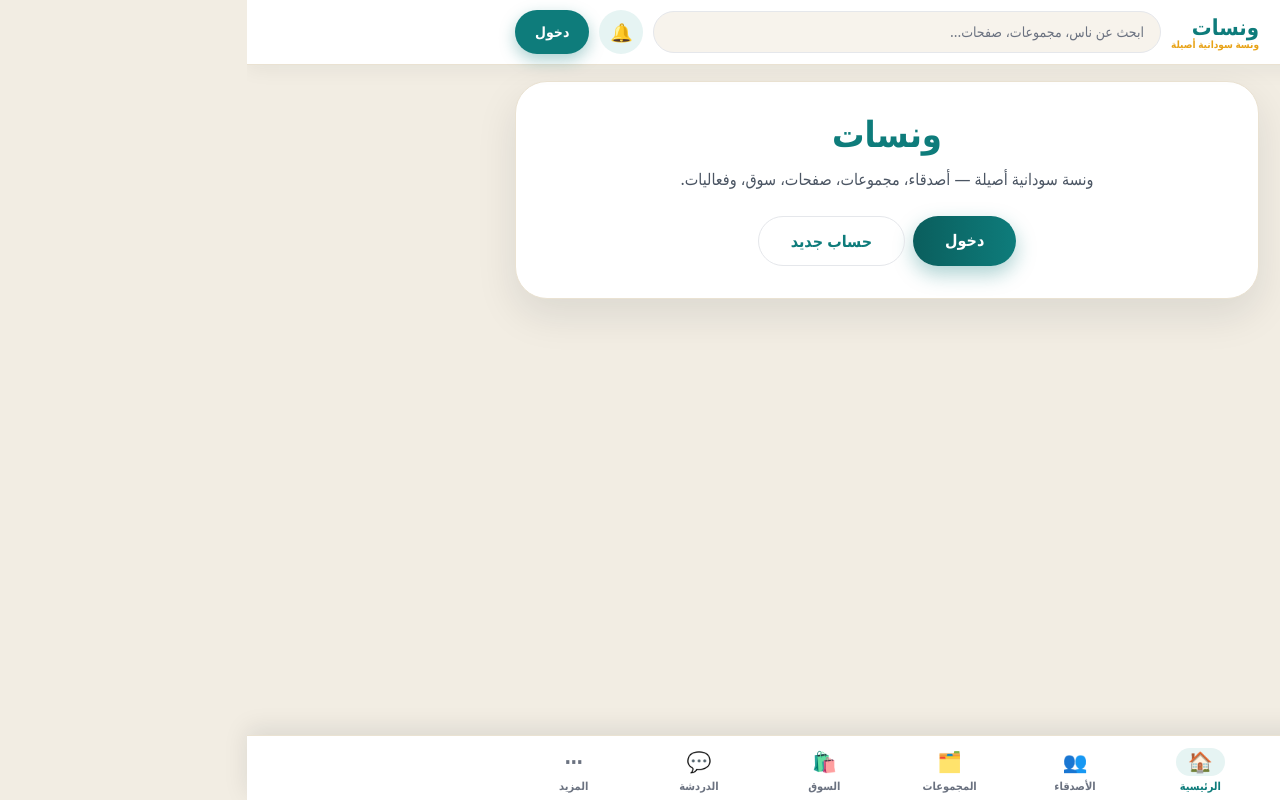
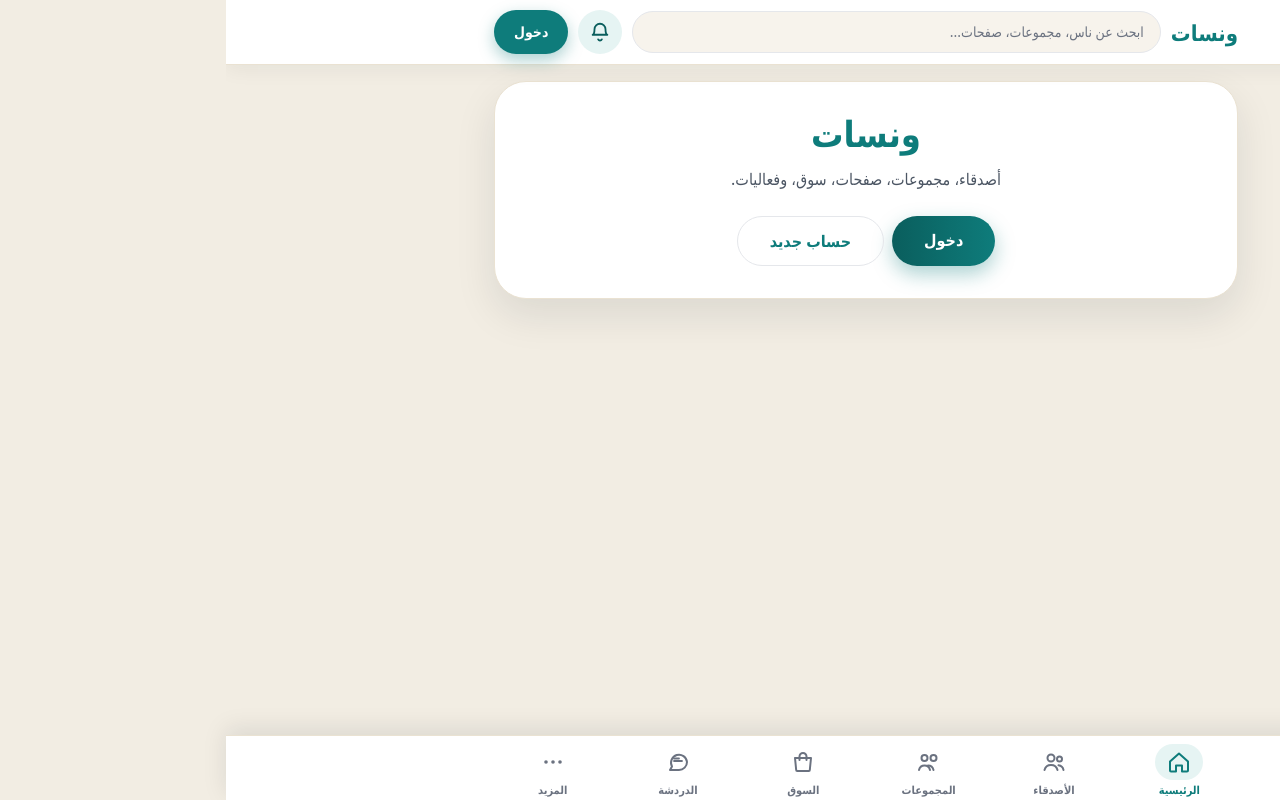
Before and after one commit to ym6051155-droid/Wanasat, a Next.js app: page / in a window 1280 px wide. Built offline with nearby package versions, Linux system fonts and the light colour scheme.

Commit message:
Fix tagline and replace emoji icons with original SVG icons

```diff
--- a/src/app/page.tsx
+++ b/src/app/page.tsx
@@ -12,7 +12,7 @@ export default function HomePage() {
     return (
       <div className="surface rounded-[32px] shadow-[0_16px_40px_rgba(23,32,42,0.10)] border p-8 text-center">
         <h1 className="text-4xl font-black text-nile">{APP_NAME}</h1>
-        <p className="mt-3 text-gray-600 leading-relaxed">ونسة سودانية أصيلة — أصدقاء، مجموعات، صفحات، سوق، وفعاليات.</p>
+        <p className="mt-3 text-gray-600 leading-relaxed">أصدقاء، مجموعات، صفحات، سوق، وفعاليات.</p>
         <div className="mt-6 flex gap-2 justify-center">
           <Link href="/login" className="bg-gradient-to-l from-nile to-nile-dark text-white rounded-full px-8 py-3 font-black shadow-[0_8px_20px_rgba(14,124,123,0.35)]">دخول</Link>
           <Link href="/signup" className="border rounded-full px-8 py-3 font-black">حساب جديد</Link>
--- a/src/components/BottomNav.tsx
+++ b/src/components/BottomNav.tsx
@@ -3,13 +3,14 @@ import Link from "next/link";
 import { usePathname, useRouter } from "next/navigation";
 import { useState } from "react";
 import { useStore } from "@/lib/store";
+import { BellIcon, EventsIcon, FriendsIcon, GroupsIcon, HomeIcon, MarketplaceIcon, MessagesIcon, MoreIcon, PagesIcon, ProfileIcon } from "./icons";
 
 const tabs = [
-  { href: "/", label: "الرئيسية", icon: "🏠" },
-  { href: "/friends", label: "الأصدقاء", icon: "👥" },
-  { href: "/groups", label: "المجموعات", icon: "🗂️" },
-  { href: "/marketplace", label: "السوق", icon: "🛍️" },
-  { href: "/messages", label: "الدردشة", icon: "💬" },
+  { href: "/", label: "الرئيسية", Icon: HomeIcon },
+  { href: "/friends", label: "الأصدقاء", Icon: FriendsIcon },
+  { href: "/groups", label: "المجموعات", Icon: GroupsIcon },
+  { href: "/marketplace", label: "السوق", Icon: MarketplaceIcon },
+  { href: "/messages", label: "الدردشة", Icon: MessagesIcon },
 ];
 
 export function BottomNav() {
@@ -31,7 +32,7 @@ export function BottomNav() {
                 isActive(t.href) ? "text-nile" : "text-gray-500"
               }`}
             >
-              <span className={`text-xl leading-none px-3 py-1 rounded-full ${isActive(t.href) ? "bg-nile-light" : ""}`}>{t.icon}</span>
+              <span className={`leading-none px-3 py-1.5 rounded-full flex items-center ${isActive(t.href) ? "bg-nile-light" : ""}`}><t.Icon size={24} /></span>
               {t.label}
             </Link>
           ))}
@@ -40,7 +41,7 @@ export function BottomNav() {
             className="flex-1 flex flex-col items-center justify-center gap-0.5 min-h-[58px] rounded-2xl text-[11px] font-black text-gray-500"
             aria-label="المزيد"
           >
-            <span className="text-xl leading-none px-3 py-1 rounded-full">⋯</span>
+            <span className="leading-none px-3 py-1.5 rounded-full flex items-center"><MoreIcon size={24} /></span>
             المزيد
           </button>
         </div>
@@ -53,12 +54,12 @@ export function BottomNav() {
           >
             <div className="w-12 h-1.5 rounded-full bg-gray-300 mx-auto mb-4" />
             <div className="grid grid-cols-2 gap-2">
-              <button onClick={() => closeAndGo("/pages")} className="rounded-2xl border px-4 py-3.5 font-black text-right">📄 الصفحات</button>
-              <button onClick={() => closeAndGo("/events")} className="rounded-2xl border px-4 py-3.5 font-black text-right">🎉 الفعاليات</button>
-              <button onClick={() => closeAndGo("/notifications")} className="rounded-2xl border px-4 py-3.5 font-black text-right">🔔 الإشعارات</button>
+              <button onClick={() => closeAndGo("/pages")} className="rounded-2xl border px-4 py-3.5 font-black text-right flex items-center gap-2"><PagesIcon size={20} /> الصفحات</button>
+              <button onClick={() => closeAndGo("/events")} className="rounded-2xl border px-4 py-3.5 font-black text-right flex items-center gap-2"><EventsIcon size={20} /> الفعاليات</button>
+              <button onClick={() => closeAndGo("/notifications")} className="rounded-2xl border px-4 py-3.5 font-black text-right flex items-center gap-2"><BellIcon size={20} /> الإشعارات</button>
               {current ? (
                 <>
-                  <button onClick={() => closeAndGo(`/profile/${current.id}`)} className="rounded-2xl border px-4 py-3.5 font-black text-right">👤 ملفي</button>
+                  <button onClick={() => closeAndGo(`/profile/${current.id}`)} className="rounded-2xl border px-4 py-3.5 font-black text-right flex items-center gap-2"><ProfileIcon size={20} /> ملفي</button>
                   <button
                     onClick={() => { setMoreOpen(false); logout(); router.push("/login"); }}
                     className="rounded-2xl border px-4 py-3.5 font-black text-right text-red-600 col-span-2"
--- a/src/components/Header.tsx
+++ b/src/components/Header.tsx
@@ -5,6 +5,7 @@ import { useState } from "react";
 import { APP_NAME } from "@/lib/brand";
 import { useStore } from "@/lib/store";
 import { Avatar } from "./Avatar";
+import { BellIcon } from "./icons";
 
 export function Header() {
   const { current, state } = useStore();
@@ -16,7 +17,6 @@ export function Header() {
       <div className="max-w-3xl mx-auto px-3 py-2.5 flex items-center gap-2.5">
         <Link href="/" className="font-black text-[22px] leading-none text-nile shrink-0" aria-label={APP_NAME}>
           {APP_NAME}
-          <span className="block text-[10px] font-bold text-saffron leading-none mt-0.5">ونسة سودانية أصيلة</span>
         </Link>
         <form className="flex-1 min-w-0" onSubmit={(e) => { e.preventDefault(); router.push(`/search?q=${encodeURIComponent(q)}`); }}>
           <input
@@ -31,7 +31,7 @@ export function Header() {
           className="relative shrink-0 w-11 h-11 rounded-full bg-nile-light text-nile-dark flex items-center justify-center text-lg font-bold"
           aria-label="الإشعارات"
         >
-          🔔
+          <BellIcon size={22} />
           {unread > 0 && (
             <span className="absolute -top-1 -left-1 bg-red-600 text-white text-[10px] font-black rounded-full min-w-[20px] h-5 px-1 flex items-center justify-center">
               {unread}
--- /dev/null
+++ b/src/components/icons.tsx
@@ -0,0 +1,61 @@
+// أيقونات SVG أصلية لونسات — خطوط نظيفة بلون واحد، بدون إيموجي.
+type P = { size?: number; className?: string };
+
+function Svg({ size = 24, className, children, filled }: P & { children: React.ReactNode; filled?: boolean }) {
+  return (
+    <svg
+      width={size}
+      height={size}
+      viewBox="0 0 24 24"
+      fill={filled ? "currentColor" : "none"}
+      stroke={filled ? "none" : "currentColor"}
+      strokeWidth={filled ? 0 : 2}
+      strokeLinecap="round"
+      strokeLinejoin="round"
+      className={className}
+      aria-hidden="true"
+    >
+      {children}
+    </svg>
+  );
+}
+
+export const HomeIcon = (p: P) => (
+  <Svg {...p}><path d="M3 11.5 12 3.5l9 8v9a1 1 0 0 1-1 1h-5v-6h-6v6H4a1 1 0 0 1-1-1z" /></Svg>
+);
+export const FriendsIcon = (p: P) => (
+  <Svg {...p}><circle cx="9" cy="8" r="3.5" /><path d="M2.5 20c.8-3.2 3.4-5 6.5-5s5.7 1.8 6.5 5" /><circle cx="17.5" cy="9" r="2.5" /><path d="M16.5 15.3c2.6.3 4.4 1.8 5 4.7" /></Svg>
+);
+export const GroupsIcon = (p: P) => (
+  <Svg {...p}><circle cx="7.5" cy="8" r="3" /><circle cx="16.5" cy="8" r="3" /><path d="M2 20c.7-3 2.8-4.5 5.5-4.5S12.3 17 13 20" /><path d="M11 15.5c2.7 0 4.8 1.5 5.5 4.5" /></Svg>
+);
+export const MarketplaceIcon = (p: P) => (
+  <Svg {...p}><path d="M4 8h16l-1.2 12a1 1 0 0 1-1 1H6.2a1 1 0 0 1-1-1z" /><path d="M8.5 10V6.5a3.5 3.5 0 0 1 7 0V10" /></Svg>
+);
+export const MessagesIcon = (p: P) => (
+  <Svg {...p}><path d="M21 12a8 8 0 0 1-8 8H4l2-3.5A8 8 0 1 1 21 12z" /><path d="M8 11h8M8 8.5h5" strokeWidth={1.8} /></Svg>
+);
+export const MoreIcon = (p: P) => (
+  <Svg {...p} filled><circle cx="5" cy="12" r="1.8" /><circle cx="12" cy="12" r="1.8" /><circle cx="19" cy="12" r="1.8" /></Svg>
+);
+export const BellIcon = (p: P) => (
+  <Svg {...p}><path d="M18 9a6 6 0 1 0-12 0c0 5-2 6-2 6h16s-2-1-2-6" /><path d="M10 20a2.2 2.2 0 0 0 4 0" /></Svg>
+);
+export const HeartIcon = ({ filled, ...p }: P & { filled?: boolean }) => (
+  <Svg {...p} filled={filled}><path d="M12 20.5C6 16.5 3 13.3 3 9.8 3 7.2 5 5.5 7.3 5.5c1.4 0 2.8.8 3.7 2 .4.6 1 .9 1 .9s.6-.3 1-.9c.9-1.2 2.3-2 3.7-2C19 5.5 21 7.2 21 9.8c0 3.5-3 6.7-9 10.7z" /></Svg>
+);
+export const CommentIcon = (p: P) => (
+  <Svg {...p}><path d="M21 12a8 8 0 0 1-8 8H4l2-3.5A8 8 0 1 1 21 12z" /></Svg>
+);
+export const ShareIcon = (p: P) => (
+  <Svg {...p}><path d="M12 15V3.5M12 3.5 8 7.5M12 3.5l4 4" /><path d="M5 12v7a1 1 0 0 0 1 1h12a1 1 0 0 0 1-1v-7" /></Svg>
+);
+export const PagesIcon = (p: P) => (
+  <Svg {...p}><path d="M6 3h8l4 4v14H6z" /><path d="M14 3v4h4M9 12h6M9 16h6" strokeWidth={1.8} /></Svg>
+);
+export const EventsIcon = (p: P) => (
+  <Svg {...p}><rect x="3" y="5" width="18" height="16" rx="2" /><path d="M3 10h18M8 3v4M16 3v4" /></Svg>
+);
+export const ProfileIcon = (p: P) => (
+  <Svg {...p}><circle cx="12" cy="8" r="4" /><path d="M4 20c1-3.5 4-5 8-5s7 1.5 8 5" /></Svg>
+);
--- a/src/lib/brand.ts
+++ b/src/lib/brand.ts
@@ -4,6 +4,6 @@
 // the npm package name to match — it is not shown in the UI.)
 export const APP_NAME = "ونسات";
 export const APP_NAME_EN = "Wansat";
-export const APP_TAGLINE = "ونسة سودانية أصيلة";
+export const APP_TAGLINE = "منصة تواصل سودانية";
 export const APP_DESCRIPTION =
   "ونسات — منصة تواصل اجتماعي سودانية: منشورات، أصدقاء، مجموعات، صفحات، قصص، دردشة، سوق، وفعاليات.";
--- a/src/lib/seed.ts
+++ b/src/lib/seed.ts
@@ -31,7 +31,7 @@ export const seedState: AppState = {
     { id: "g2", name: "عشاق الكرة السودانية", description: "أخبار وونسة الكورة المحلية.", ownerId: "u3", members: ["u3", "u5"] },
   ],
   pages: [
-    { id: "pg1", name: "مطبخ سوداني", description: "عصيدة، قراصة، ملاحات ووصفات سودانية أصيلة.", ownerId: "u4", followers: ["u1", "u2"] },
+    { id: "pg1", name: "مطبخ سوداني", description: "عصيدة، قراصة، ملاحات ووصفات سودانية.", ownerId: "u4", followers: ["u1", "u2"] },
     { id: "pg2", name: "سياحة في السودان", description: "آثار، جبال، وبحر — السودان أجمل مما تتخيل.", ownerId: "u5", followers: ["u1"] },
   ],
   stories: [
```
Also changed, not shown: src/components/PostCard.tsx (+4 -3 lines).
